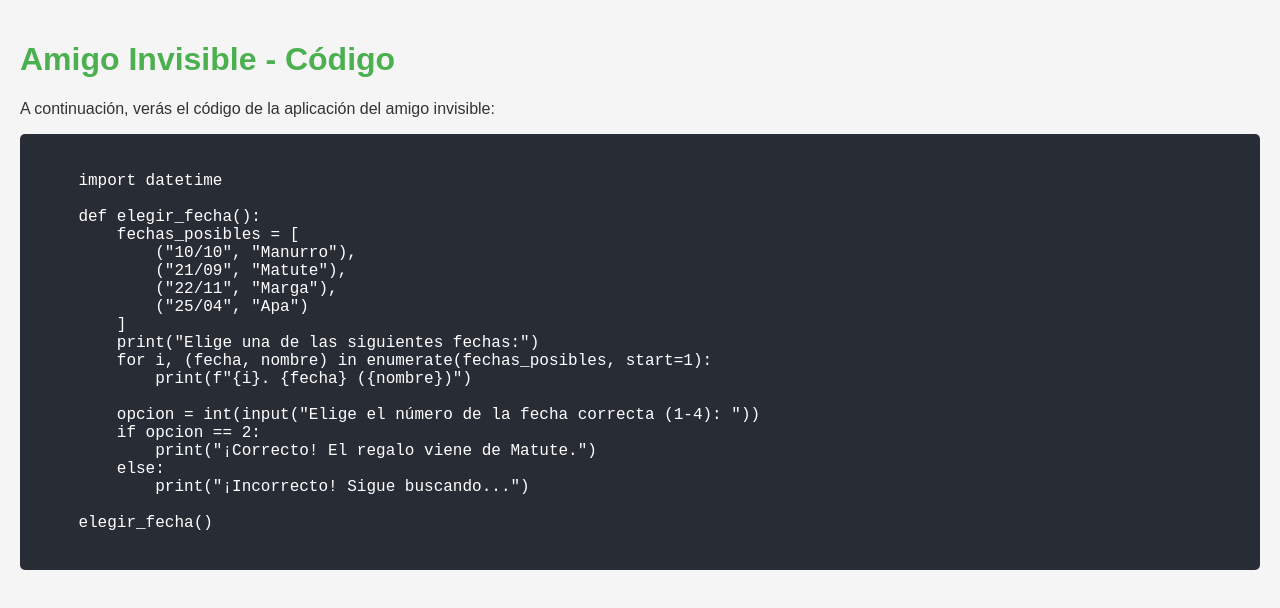
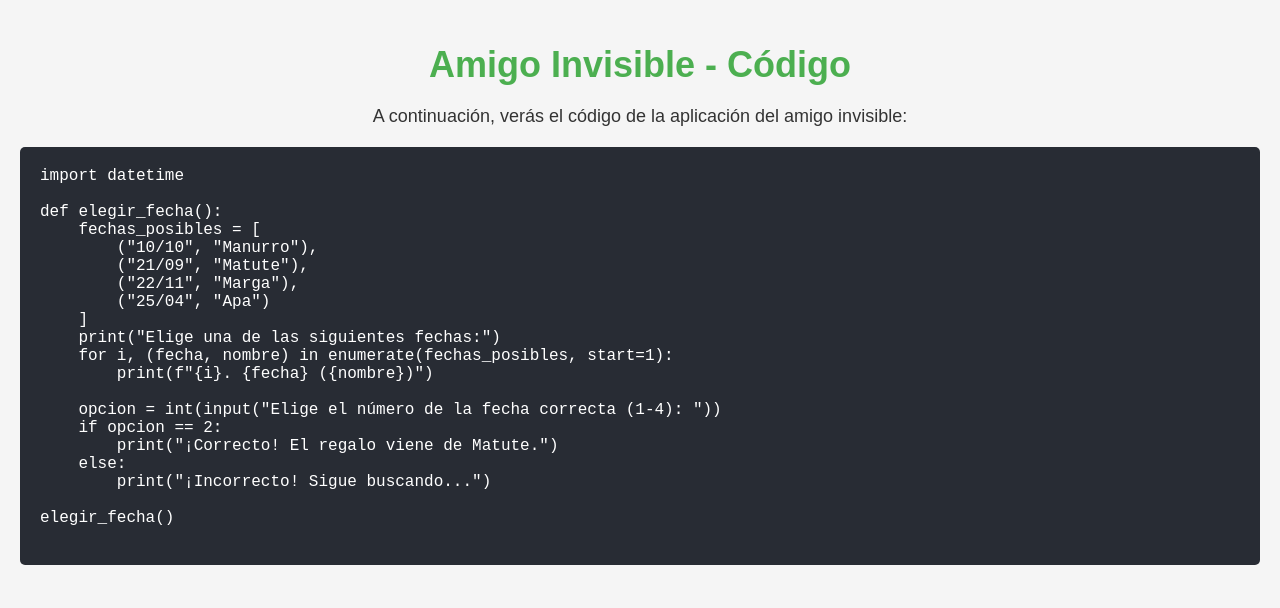
Before and after one commit to supermatutes/amigo-invisible, a plain HTML site: page index.html in a window 1280 px wide. Drawn offline with Linux system fonts and the light colour scheme.

Commit message:
Update index.html

```diff
--- a/index.html
+++ b/index.html
@@ -3,33 +3,45 @@
 <head>
   <meta charset="UTF-8">
   <meta name="viewport" content="width=device-width, initial-scale=1.0">
-  <title>Mi Código - Amigo Invisible</title>
+  <title>Amigo Invisible - Código</title>
   <style>
     body {
-      font-family: 'Arial', sans-serif;
+      font-family: Arial, sans-serif;
       background-color: #f5f5f5;
       color: #333;
       padding: 20px;
       margin: 0;
+      text-align: center;
+    }
+    h1 {
+      color: #4CAF50;
+      font-size: 36px;
+      margin-bottom: 20px;
+    }
+    p {
+      font-size: 18px;
+      margin-bottom: 20px;
     }
     pre {
       background-color: #282c34;
       color: white;
       padding: 20px;
       border-radius: 5px;
+      font-size: 16px;
       overflow-x: auto;
-      font-size: 16px;
-    }
-    h1 {
-      color: #4CAF50;
+      max-width: 100%;
+      margin: 20px 0;
+      text-align: left;
+      white-space: pre-wrap;
+      word-wrap: break-word;
     }
   </style>
 </head>
 <body>
+
   <h1>Amigo Invisible - Código</h1>
   <p>A continuación, verás el código de la aplicación del amigo invisible:</p>
   <pre>
-    <!-- Aquí iría el código que quieres mostrar -->
 import datetime
 
 def elegir_fecha():
@@ -51,5 +63,6 @@
 
 elegir_fecha()
   </pre>
+
 </body>
 </html>
```
Lines whose indentation alone changed are shown as unchanged.
